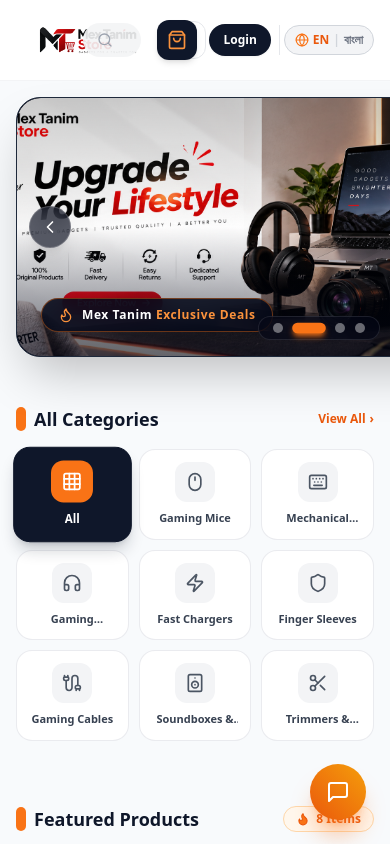
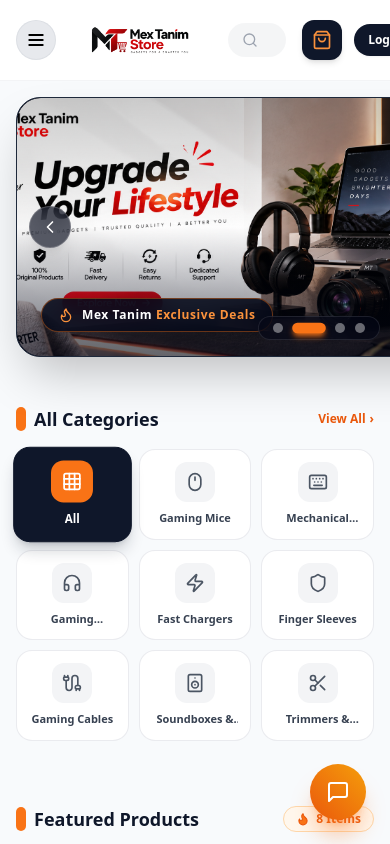
Before and after one commit to mcxtanim/Mex_Tanim, a Next.js app in the folder user_website/: page / in a window 390 px wide. Shown: the top 844 px of the page. Built offline with nearby package versions, Linux system fonts and the light colour scheme.

Commit message:
Commit #6: Move circular hamburger menu button to left of logo and scale logo image for clear readability

```diff
--- a/user_website/src/features/shared/Header.tsx
+++ b/user_website/src/features/shared/Header.tsx
@@ -1,7 +1,7 @@
 'use client';
 
 import React, { useState, useEffect } from 'react';
-import { Search, ShoppingBag, User as UserIcon, LogOut, Globe, MoreVertical, X } from 'lucide-react';
+import { Menu, Search, ShoppingBag, User as UserIcon, X, LogOut, Globe, Mouse, Keyboard, Headphones, Zap, Shield, Cable, Speaker, Scissors, Grid } from 'lucide-react';
 import { useCart } from '../cart/CartContext';
 import { useAuth } from '../auth/AuthContext';
 import { useLanguage } from './LanguageContext';
@@ -33,7 +33,7 @@ export const Header: React.FC<HeaderProps> = ({ searchQuery, setSearchQuery }) =
   const { totalItems, openCart } = useCart();
   const { user, isAuthenticated, openAuthModal, logout } = useAuth();
   const { language, setLanguage, t } = useLanguage();
-  const [is3DotMenuOpen, setIs3DotMenuOpen] = useState(false);
+  const [isCategoryMenuOpen, setIsCategoryMenuOpen] = useState(false);
 
   // Typewriter effect state for interactive search placeholder
   const [suggestionIndex, setSuggestionIndex] = useState(0);
@@ -69,68 +69,81 @@ export const Header: React.FC<HeaderProps> = ({ searchQuery, setSearchQuery }) =
     ? `খুঁজুন "${displayText}"...`
     : `Search "${displayText}"...`;
 
+  const CATEGORIES = [
+    { id: 'all', name: t.categories.all, icon: Grid },
+    { id: 'mice', name: t.categories.mice, icon: Mouse },
+    { id: 'keyboards', name: t.categories.keyboards, icon: Keyboard },
+    { id: 'headphones', name: t.categories.headphones, icon: Headphones },
+    { id: 'chargers', name: t.categories.chargers, icon: Zap },
+    { id: 'sleeves', name: t.categories.sleeves, icon: Shield },
+    { id: 'cables', name: t.categories.cables, icon: Cable },
+    { id: 'soundbox', name: t.categories.soundbox, icon: Speaker },
+    { id: 'trimmers', name: t.categories.trimmers, icon: Scissors },
+  ];
+
   return (
     <header className="sticky top-0 z-40 bg-white/95 backdrop-blur-md border-b border-gray-100 shadow-2xs transition-all">
       <div className="max-w-7xl mx-auto px-4 sm:px-6 lg:px-8">
         <div className="flex items-center justify-between h-20 sm:h-24 gap-3">
 
-          {/* Left section: Official Large Image Logo + 3-Dot Navbar Button (Side-by-side) */}
-          <div className="flex items-center space-x-2 sm:space-x-3">
+          {/* Left section: Circular Hamburger Menu Button (Left of Logo) + Official Logo */}
+          <div className="flex items-center space-x-3 sm:space-x-4">
 
-            {/* Official Mex Tanim Store Logo (Increased height so text & slogan are perfectly readable) */}
+            {/* Round Circular Hamburger Menu Button (Image 1 Style, Left Side of Logo) */}
+            <div className="relative">
+              <button
+                onClick={() => setIsCategoryMenuOpen(!isCategoryMenuOpen)}
+                className="w-10 h-10 sm:w-11 sm:h-11 rounded-full bg-gray-200/90 hover:bg-gray-300 text-black transition-all flex items-center justify-center shadow-2xs active:scale-95 border border-gray-300/50"
+                title="Product Categories"
+                aria-label="Toggle Product Categories Menu"
+              >
+                {isCategoryMenuOpen ? (
+                  <X className="w-5 h-5 text-black stroke-[2.5]" />
+                ) : (
+                  <Menu className="w-5 h-5 sm:w-6 sm:h-6 text-black stroke-[2.5]" />
+                )}
+              </button>
+
+              {/* Product Categories Dropdown Menu */}
+              {isCategoryMenuOpen && (
+                <div className="absolute left-0 mt-2 w-64 bg-white border border-gray-200 rounded-2xl shadow-2xl z-50 p-3 space-y-1 animate-in fade-in slide-in-from-top-2 duration-200">
+                  <div className="px-3 py-2 border-b border-gray-100 mb-1 flex items-center justify-between">
+                    <span className="text-xs font-black text-slate-900 uppercase tracking-wider">
+                      {t.categoriesTitle}
+                    </span>
+                    <span className="text-[10px] font-bold text-orange-600 bg-orange-50 px-2 py-0.5 rounded-full">
+                      8 Categories
+                    </span>
+                  </div>
+
+                  {CATEGORIES.map((cat) => {
+                    const Icon = cat.icon;
+                    return (
+                      <a
+                        key={cat.id}
+                        href="#categories"
+                        onClick={() => setIsCategoryMenuOpen(false)}
+                        className="flex items-center space-x-3 px-3 py-2 text-xs font-bold text-gray-700 hover:bg-orange-50 hover:text-orange-600 rounded-xl transition group"
+                      >
+                        <div className="p-1.5 rounded-lg bg-gray-100 group-hover:bg-orange-500 group-hover:text-white transition">
+                          <Icon className="w-4 h-4" />
+                        </div>
+                        <span>{cat.name}</span>
+                      </a>
+                    );
+                  })}
+                </div>
+              )}
+            </div>
+
+            {/* Official Mex Tanim Store Logo (Image 2 Style - Clear, Large, Readable) */}
             <a href="#" className="flex items-center cursor-pointer shrink-0">
               <img
                 src="/images/logo.png"
                 alt="Mex Tanim Store Logo"
-                className="h-12 sm:h-16 md:h-18 max-h-20 w-auto object-contain hover:scale-105 transition-all"
+                className="h-12 sm:h-14 md:h-16 w-auto max-w-[200px] sm:max-w-[240px] object-contain hover:scale-105 transition-all"
               />
             </a>
-
-            {/* 3-Dot Navbar Button (Positioned side-by-side right next to the logo) */}
-            <div className="relative">
-              <button
-                onClick={() => setIs3DotMenuOpen(!is3DotMenuOpen)}
-                className="p-2 sm:p-2.5 text-slate-800 hover:text-orange-500 hover:bg-orange-50 rounded-xl border border-gray-200 transition-all flex items-center justify-center shadow-2xs active:scale-95"
-                title="Navigation Menu"
-                aria-label="Toggle 3-dot menu"
-              >
-                {is3DotMenuOpen ? <X className="w-5 h-5 text-orange-500" /> : <MoreVertical className="w-5 h-5 sm:w-6 sm:h-6" />}
-              </button>
-
-              {/* 3-Dot Navbar Popup Menu */}
-              {is3DotMenuOpen && (
-                <div className="absolute left-0 mt-2 w-56 bg-white border border-gray-200 rounded-2xl shadow-2xl z-50 p-2 space-y-1 animate-in fade-in slide-in-from-top-2 duration-200">
-                  <a
-                    href="#hero"
-                    onClick={() => setIs3DotMenuOpen(false)}
-                    className="flex items-center space-x-2 px-3 py-2 text-xs font-bold text-gray-700 hover:bg-orange-50 hover:text-orange-600 rounded-xl transition"
-                  >
-                    <span>🏠 Home</span>
-                  </a>
-                  <a
-                    href="#categories"
-                    onClick={() => setIs3DotMenuOpen(false)}
-                    className="flex items-center space-x-2 px-3 py-2 text-xs font-bold text-gray-700 hover:bg-orange-50 hover:text-orange-600 rounded-xl transition"
-                  >
-                    <span>📦 {t.categoriesTitle}</span>
-                  </a>
-                  <a
-                    href="#products"
-                    onClick={() => setIs3DotMenuOpen(false)}
-                    className="flex items-center space-x-2 px-3 py-2 text-xs font-bold text-gray-700 hover:bg-orange-50 hover:text-orange-600 rounded-xl transition"
-                  >
-                    <span>🔥 {t.featuredProducts}</span>
-                  </a>
-                  <a
-                    href="#app-install"
-                    onClick={() => setIs3DotMenuOpen(false)}
-                    className="flex items-center space-x-2 px-3 py-2 text-xs font-bold text-gray-700 hover:bg-orange-50 hover:text-orange-600 rounded-xl transition"
-                  >
-                    <span>📱 {t.appInstallBtn}</span>
-                  </a>
-                </div>
-              )}
-            </div>
 
           </div>
 
```
